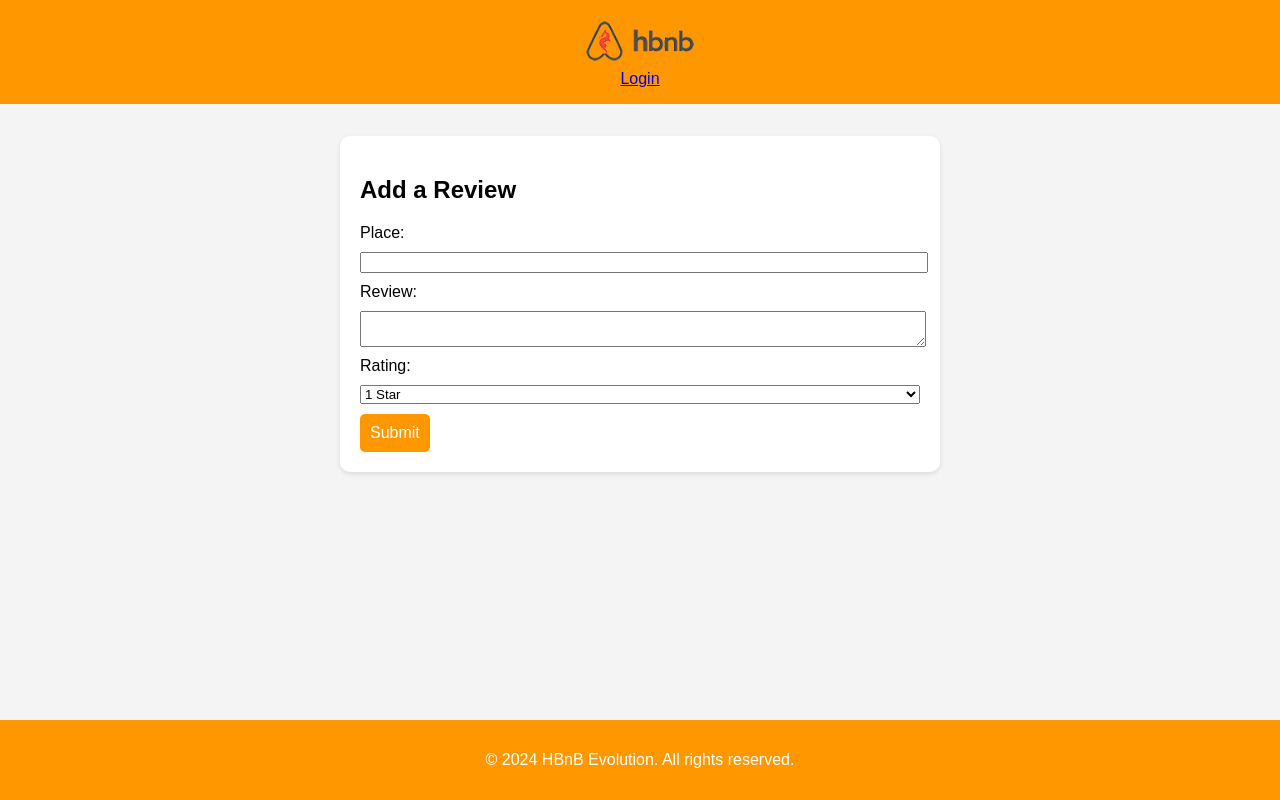
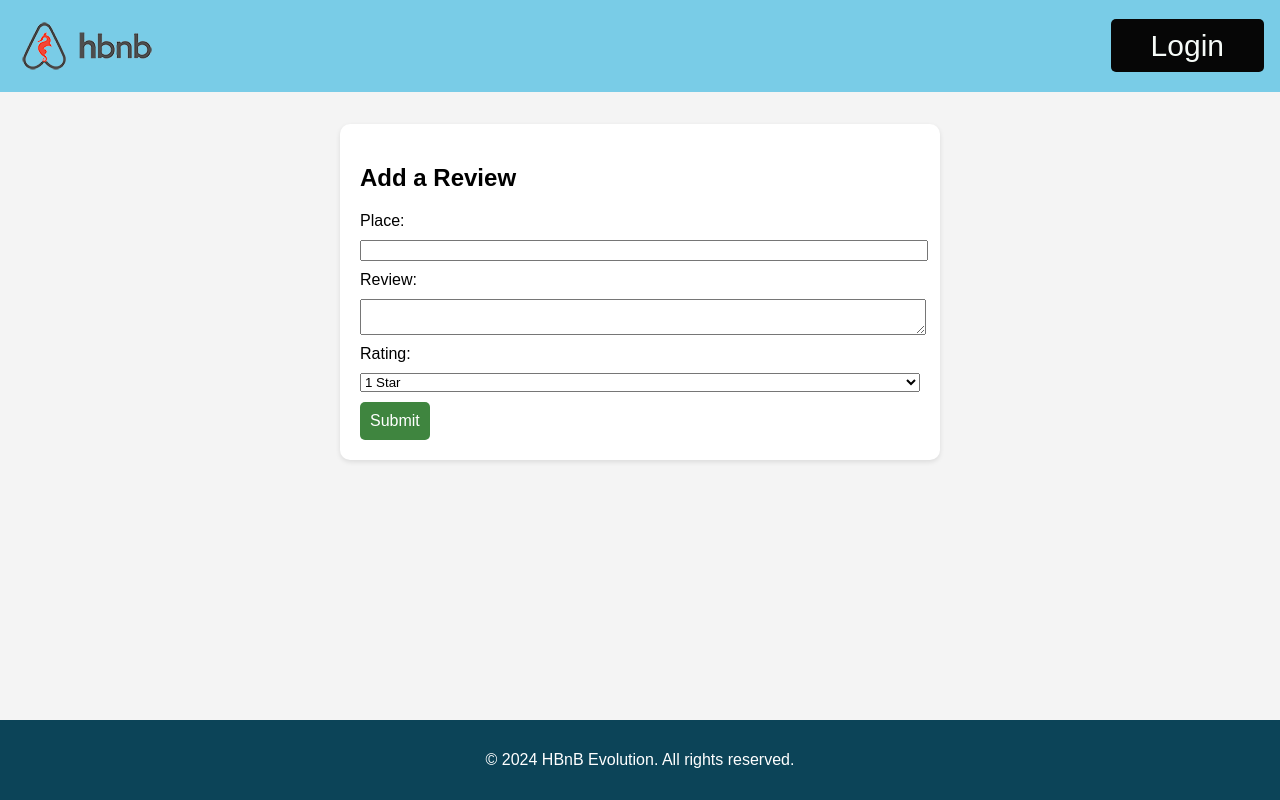
Before and after one commit to HernanAlegresa/holbertonschool-hbnb-client, a plain HTML site: page add_review.html in a window 1280 px wide. Drawn offline with Linux system fonts and the light colour scheme.

Commit message:
Last changes, only design css i correct for tasks not done with implementation of js and api. Little details, the rest was already done a checked

```diff
--- a/AddReview/add_review.css
+++ b/AddReview/add_review.css
@@ -7,17 +7,35 @@ body {
 }
 
 header {
-    background-color: #ff9800;
+    background-color: #79cce7;
     padding: 1rem;
-    text-align: center;
+    display: flex;
+    justify-content:space-between;
+    align-items: center;
 }
 
 .logo {
-    height: 50px;
+    height: 60px;
+}
+
+nav a, .login-button {
+    color: #f6fbf8;
+    text-decoration: none;
+    font-size: 30px;
+    background-color:#060606;
+    border: none;
+    padding: 10px 40px;
+    border-radius: 5px;
+    cursor: pointer;
+    transition: background-color 0.3s ease;
+}
+
+nav a:hover, .login-button:hover {
+    background-color: #e08900;
 }
 
 footer {
-    background-color: #ff9800;
+    background-color: #0c4458;
     color: #fff;
     text-align: center;
     padding: 15px 0;
@@ -50,7 +68,7 @@ textarea {
 }
 
 input[type="submit"], .submit-review {
-    background-color: #ff9800;
+    background-color: #3f853f;
     color: #fff;
     border: none;
     padding: 10px;
--- a/Login/login.css
+++ b/Login/login.css
@@ -74,7 +74,7 @@ button.login-button {
 }
 
 button.login-button:hover {
-    background-color: #79cce7;
+    background-color: #e08900;
 }
 
 h2 {
--- a/PlaceDetails/place.css
+++ b/PlaceDetails/place.css
@@ -7,33 +7,36 @@ body {
 }
 
 header {
-    background-color: #ff9800;
+    background-color: #79cce7;
     padding: 1rem;
     display: flex;
-    justify-content: space-between;
+    justify-content:space-between;
     align-items: center;
 }
 
 .logo {
-    height: 50px;
+    height: 60px;
 }
 
 nav a, .login-button {
-    color: #fff;
+    color: #f6fbf8;
     text-decoration: none;
-    font-size: 16px;
-    background-color: #333;
-    padding: 10px 20px;
+    font-size: 30px;
+    background-color:#060606;
+    border: none;
+    padding: 10px 40px;
     border-radius: 5px;
+    cursor: pointer;
     transition: background-color 0.3s ease;
 }
 
 nav a:hover, .login-button:hover {
-    background-color: #444;
+    background-color: #e08900;
 }
 
+
 footer {
-    background-color: #ff9800;
+    background-color: #0c4458;
     color: #fff;
     text-align: center;
     padding: 15px 0;
@@ -99,5 +102,5 @@ main {
 }
 
 .submit-review:hover {
-    background-color: #45a049;
+    background-color: #e08900;
 }
```
